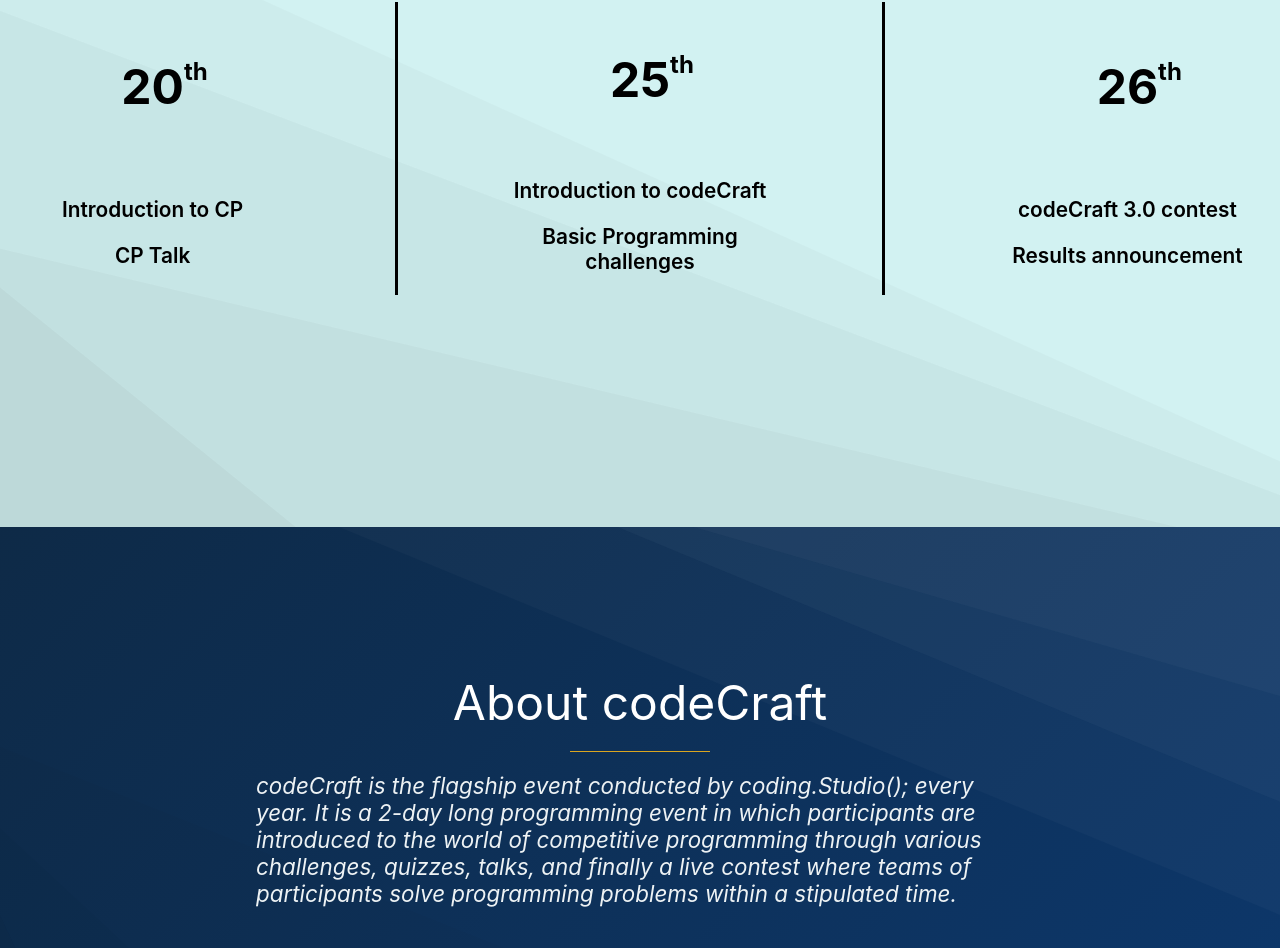
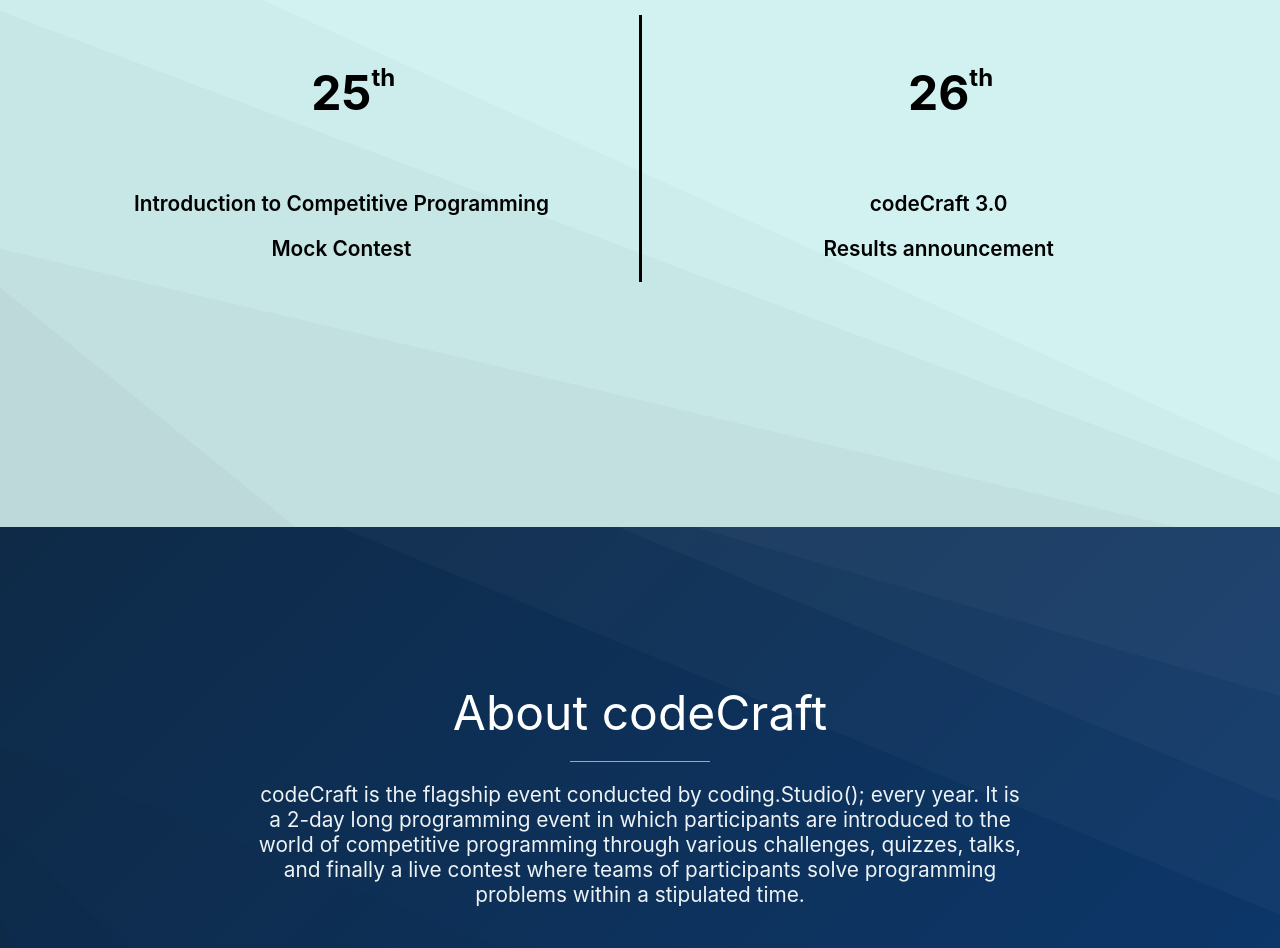
Before and after one commit to Revantark/CodeCraft, a React (Create React App) app: page / in a window 1280 px wide. Shown: the part 1073-2021 px from the top of the page. Built offline with nearby package versions, Linux system fonts and the light colour scheme.

Commit message:
UI fixes

```diff
--- a/public/index.html
+++ b/public/index.html
@@ -24,7 +24,7 @@
       work correctly both with client-side routing and a non-root public URL.
       Learn how to configure a non-root public URL by running `npm run build`.
     -->
-    <title>Code Craft 3.0</title>
+    <title>codeCraft 3.0</title>
   </head>
   <body>
     <noscript>You need to enable JavaScript to run this app.</noscript>
--- a/src/Components/home/about.css
+++ b/src/Components/home/about.css
@@ -24,9 +24,8 @@
     width: auto;
     margin: 20px;
     width: 60vw;
-    text-align: left;
-    font-style: italic;
-    font-size: min(1.4rem,4vw);
+    text-align: center;
+    font-size: min(1.3rem,4vw);
     color: var(--txt-color);
 }
 
--- a/src/Components/home/dates.css
+++ b/src/Components/home/dates.css
@@ -7,8 +7,7 @@
 
 .date-page {
   display: grid;
-
-  grid-template-columns: 1fr 3px 1fr 3px 1fr;
+  grid-template-columns: 1fr 3px 1fr;
   text-align: center;
   justify-content: space-around;
   gap: min(6rem, 7vw);
--- a/src/Components/home/dates.js
+++ b/src/Components/home/dates.js
@@ -7,25 +7,14 @@ export default function Dates() {
 
         <p className='dates-title' >Events this October</p>
         <section  className=' date-page' >
-            <div className="e-dates">
-                <p className='date'>
-                    20
-                </p>
-                <div className="dateCard">
-                <p>Introduction to CP</p>
-                <p>CP Talk </p>
-                </div>
-            </div>
-
-            <div className="v-line"></div>
 
             <div className="e-dates">
                 <p className='date' >
                     25
                 </p>
                 <div className='dateCard' >
-                <p>Introduction to codeCraft</p>
-                <p>Basic Programming challenges</p>
+                    <p>Introduction to Competitive Programming</p>
+                    <p>Mock Contest</p>
                 </div>
             </div>
 
@@ -36,7 +25,7 @@ export default function Dates() {
                      26
                 </p>
                 <div className="dateCard">
-                <p>codeCraft 3.0 contest</p>
+                <p>codeCraft 3.0</p>
                 <p>Results announcement</p>
                 </div>
             </div>
```
